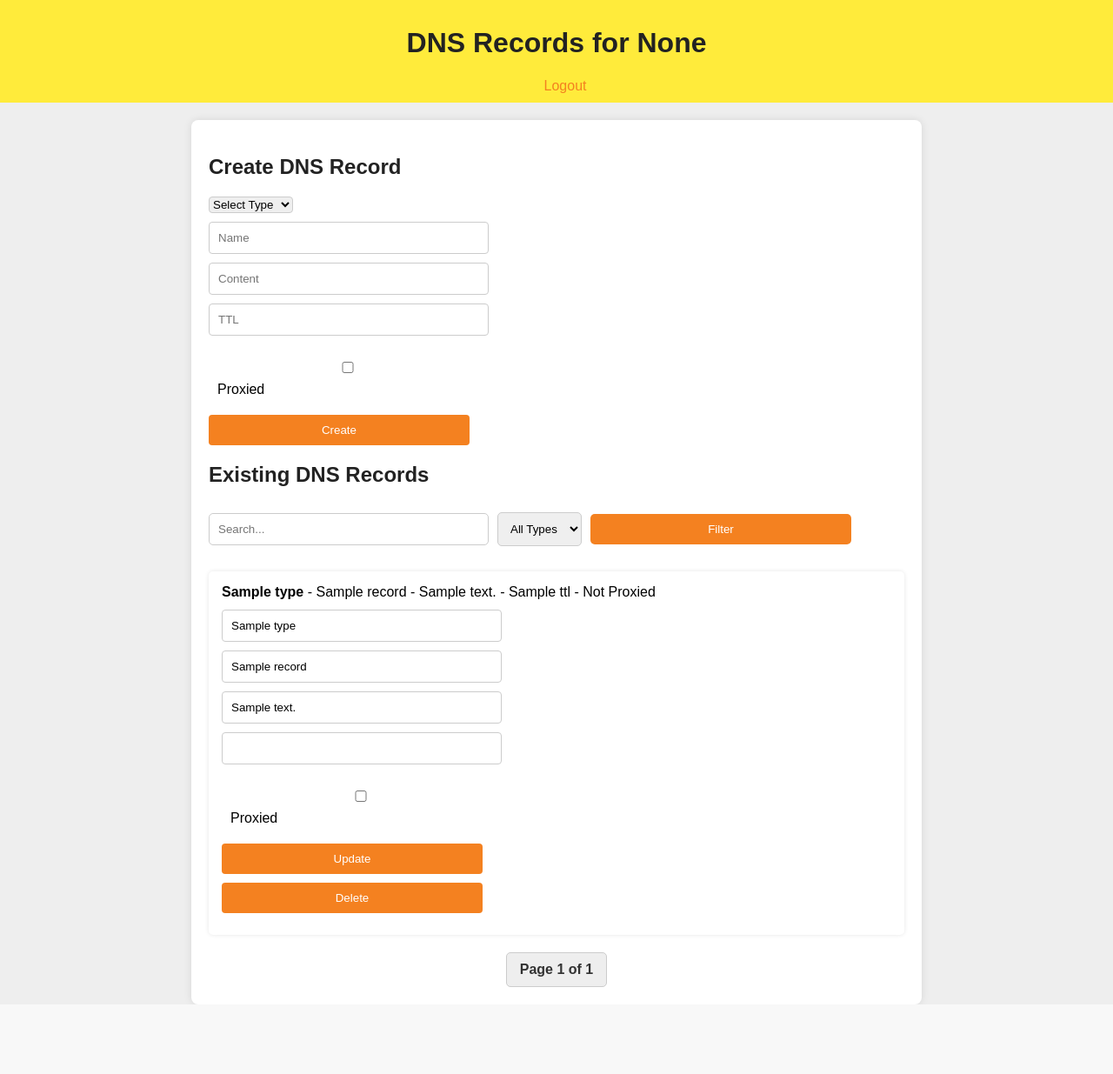
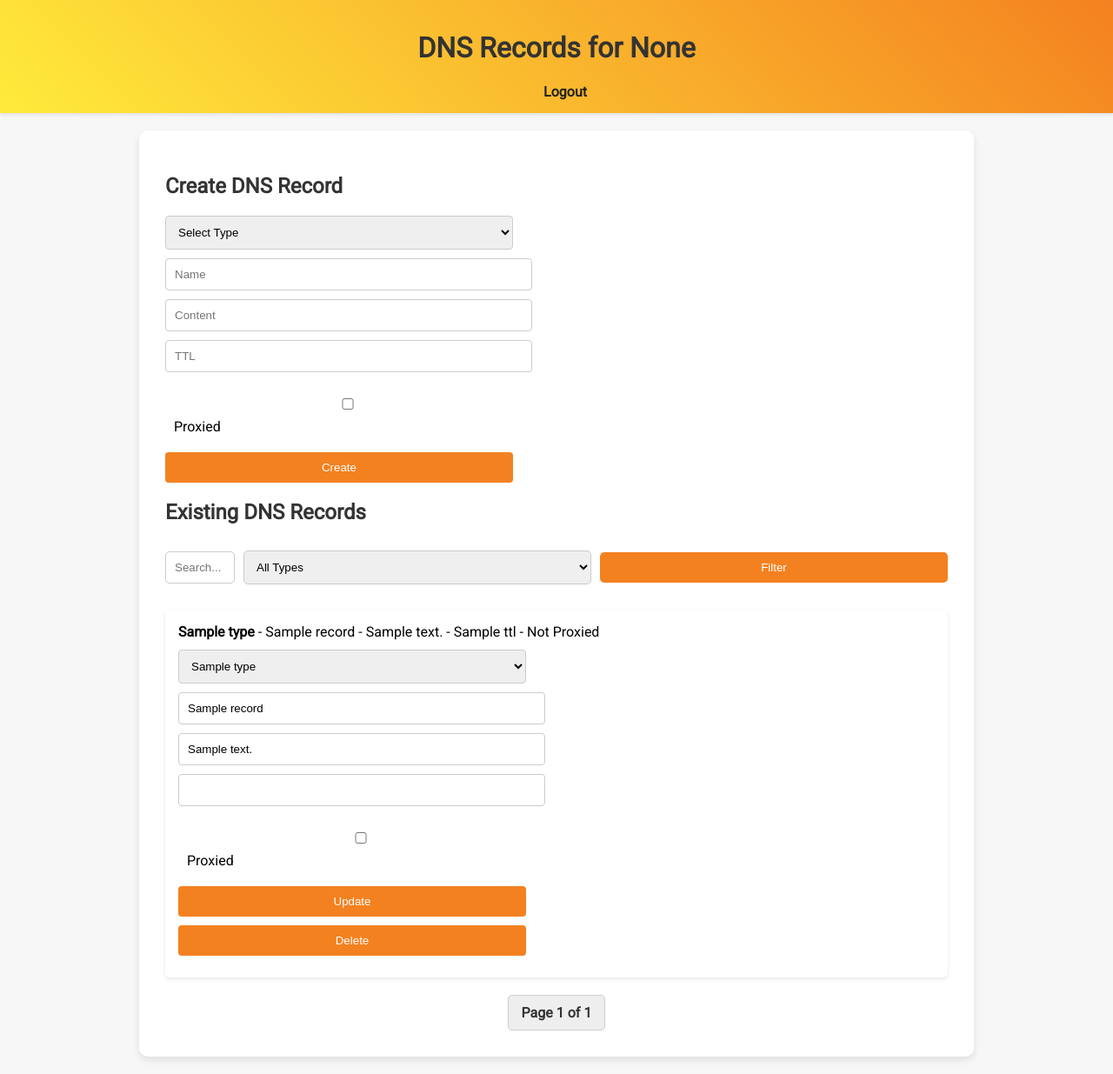
Before and after one commit to davidhfrankelcodes/flask-cloudflare-dns-crud-app, a Flask app: template templates/dns_records.html in a window 1280 px wide. Shown: the whole page at 87% size. Before the commit the page ends 1155 px from the top, so only its background shows below. Run offline with Flask 3, Linux system fonts and the light colour scheme; the template is opened without the code that fills it: most values are stand-ins (such as "Sample title", 1, 10 or a date in 2020).

Commit message:
prettier

```diff
--- a/static/styles.css
+++ b/static/styles.css
@@ -1,24 +1,29 @@
 /* styles.css */
 
+/* Import Google Font */
+@import url('https://fonts.googleapis.com/css?family=Roboto&display=swap');
+
 body {
-    font-family: Arial, sans-serif;
+    font-family: 'Roboto', Arial, sans-serif;
     margin: 0;
     padding: 0;
-    background-color: #EEE;  /* Light Grey */
+    background-color: #f7f7f7;  /* Lighter background for contrast */
 }
 
 header {
-    background-color: #FFEB3B;  /* Bright Yellow */
-    color: #222;  /* Dark Grey for better contrast */
-    padding: 10px 0;
+    background: linear-gradient(45deg, #FFEB3B, #F48120);
+    color: #222;
+    padding: 15px 0;
     text-align: center;
     margin-bottom: 20px;
+    box-shadow: 0 2px 4px rgba(0, 0, 0, 0.1);
 }
 
 header a {
-    color: #F48120;  /* Brand Orange */
+    color: #222;
     text-decoration: none;
     margin-left: 20px;
+    font-weight: bold;
 }
 
 header a:hover {
@@ -26,38 +31,45 @@ header a:hover {
 }
 
 h1, h2 {
-    color: #222;  /* Dark Grey */
+    color: #333;
 }
 
 .container {
-    max-width: 800px;
-    margin: 0 auto;
-    background-color: white;  /* White */
-    padding: 20px;
-    border-radius: 8px;
-    box-shadow: 0 0 10px rgba(0, 0, 0, 0.1);
+    max-width: 900px;
+    margin: 20px auto;
+    background-color: #fff;
+    padding: 30px;
+    border-radius: 10px;
+    box-shadow: 0 4px 8px rgba(0, 0, 0, 0.1);
 }
 
 form {
     margin: 20px 0;
 }
 
-form input, form button, form label {
+form input, form select, form button, form label {
     display: block;
     margin: 10px 0;
     padding: 10px;
     width: 100%;
-    max-width: 300px;
+    max-width: 400px;
+    transition: all 0.3s ease;
 }
 
 form input, form select {
-    border: 1px solid #CCC;
+    border: 1px solid #ccc;
     border-radius: 4px;
 }
 
+form input:focus, form select:focus {
+    border-color: #F48120;
+    outline: none;
+    box-shadow: 0 0 5px rgba(244, 129, 32, 0.5);
+}
+
 form button {
-    background-color: #F48120;  /* Brand Orange */
-    color: white;
+    background-color: #F48120;
+    color: #fff;
     border: none;
     border-radius: 4px;
     cursor: pointer;
@@ -73,11 +85,11 @@ ul {
 }
 
 li {
-    background-color: white;  /* White */
+    background-color: #fff;
     margin: 10px 0;
     padding: 15px;
     border-radius: 5px;
-    box-shadow: 0 0 5px rgba(0, 0, 0, 0.1);
+    box-shadow: 0 2px 4px rgba(0, 0, 0, 0.1);
 }
 
 li form {
--- a/templates/dns_records.html
+++ b/templates/dns_records.html
@@ -1,10 +1,10 @@
 <!DOCTYPE html>
 <html lang="en">
-
 <head>
     <meta charset="UTF-8">
     <meta name="viewport" content="width=device-width, initial-scale=1.0">
     <title>DNS Records</title>
+    <link href="https://fonts.googleapis.com/css?family=Roboto&display=swap" rel="stylesheet">
     <link rel="stylesheet" href="{{ url_for('static', filename='styles.css') }}">
     <link rel="icon" href="{{ url_for('static', filename='favicon.ico') }}" type="image/x-icon">
     <script>
@@ -13,67 +13,70 @@
         }
     </script>
 </head>
-
 <body>
     <header>
         <h1>DNS Records for {{ config.DOMAIN }}</h1>
-        <a href="{{ url_for('logout') }}">Logout</a>
+        <a href="{{ url_for('logout') }}" title="Logout from the application">Logout</a>
     </header>
 
     <div class="container">
         <h2>Create DNS Record</h2>
         <form method="POST" onsubmit="return confirmAction('create this DNS record')">
             <input type="hidden" name="action" value="create">
-            <select name="type" required>
+            <select name="type" required title="Select a valid DNS record type (e.g., A, CNAME, TXT, MX, etc.)">
                 <option value="">Select Type</option>
                 {% for type in valid_record_types %}
                 <option value="{{ type }}">{{ type }}</option>
                 {% endfor %}
             </select>
-            <input type="text" name="name" placeholder="Name" required>
-            <input type="text" name="content" placeholder="Content" required>
-            <input type="number" name="ttl" placeholder="TTL" required>
-            <label>
+            <input type="text" name="name" placeholder="Name" required title="Enter the DNS record name (e.g., www)">
+            <input type="text" name="content" placeholder="Content" required title="Enter the DNS record content (e.g., IP address or target domain)">
+            <input type="number" name="ttl" placeholder="TTL" required title="Enter the TTL (Time to Live) in seconds">
+            <label title="Enable Cloudflare proxy for this record">
                 <input type="checkbox" name="proxied"> Proxied
             </label>
-            <button type="submit">Create</button>
+            <button type="submit" title="Create this DNS record">Create</button>
         </form>
 
         <h2>Existing DNS Records</h2>
         <div class="search-filter">
             <form method="GET" action="{{ url_for('dns_records') }}">
-                <input type="text" name="search" placeholder="Search..." value="{{ search }}">
-                <select name="record_type">
+                <input type="text" name="search" placeholder="Search..." value="{{ search }}" title="Search by record name or content">
+                <select name="record_type" title="Filter by DNS record type">
                     <option value="">All Types</option>
                     <option value="A" {% if record_type=='A' %}selected{% endif %}>A</option>
                     <option value="CNAME" {% if record_type=='CNAME' %}selected{% endif %}>CNAME</option>
                     <option value="TXT" {% if record_type=='TXT' %}selected{% endif %}>TXT</option>
                     <!-- Add more types as needed -->
                 </select>
-                <button type="submit">Filter</button>
+                <button type="submit" title="Apply search filter">Filter</button>
             </form>
         </div>
         <ul>
             {% for record in records %}
             <li>
-                <strong>{{ record.type }}</strong> - {{ record.name }} - {{ record.content }} - {{ record.ttl }} - {{
-                'Proxied' if record.proxied else 'Not Proxied' }}
+                <strong>{{ record.type }}</strong> - {{ record.name }} - {{ record.content }} - {{ record.ttl }} - {{ 'Proxied' if record.proxied else 'Not Proxied' }}
                 <form method="POST" style="display:inline;" onsubmit="return confirmAction('update this DNS record')">
                     <input type="hidden" name="action" value="update">
                     <input type="hidden" name="record_id" value="{{ record.id }}">
-                    <input type="text" name="type" value="{{ record.type }}">
-                    <input type="text" name="name" value="{{ record.name }}">
-                    <input type="text" name="content" value="{{ record.content }}">
-                    <input type="number" name="ttl" value="{{ record.ttl }}">
-                    <label>
+                    <!-- Update form with dropdown for type -->
+                    <select name="type" required title="Select a valid DNS record type">
+                        {% for type in valid_record_types %}
+                        <option value="{{ type }}" {% if record.type == type %}selected{% endif %}>{{ type }}</option>
+                        {% endfor %}
+                    </select>
+                    <input type="text" name="name" value="{{ record.name }}" title="Edit the DNS record name">
+                    <input type="text" name="content" value="{{ record.content }}" title="Edit the DNS record content">
+                    <input type="number" name="ttl" value="{{ record.ttl }}" title="Edit the TTL in seconds">
+                    <label title="Toggle Cloudflare proxy for this record">
                         <input type="checkbox" name="proxied" {% if record.proxied %}checked{% endif %}> Proxied
                     </label>
-                    <button type="submit">Update</button>
+                    <button type="submit" title="Update this DNS record">Update</button>
                 </form>
                 <form method="POST" style="display:inline;" onsubmit="return confirmAction('delete this DNS record')">
                     <input type="hidden" name="action" value="delete">
                     <input type="hidden" name="record_id" value="{{ record.id }}">
-                    <button type="submit">Delete</button>
+                    <button type="submit" title="Delete this DNS record">Delete</button>
                 </form>
             </li>
             {% endfor %}
@@ -81,17 +84,13 @@
 
         <div class="pagination">
             {% if page > 1 %}
-            <a
-                href="{{ url_for('dns_records', page=page-1, per_page=per_page, search=search, record_type=record_type) }}">&laquo;
-                Previous</a>
+            <a href="{{ url_for('dns_records', page=page-1, per_page=per_page, search=search, record_type=record_type) }}" title="Go to previous page">&laquo; Previous</a>
             {% endif %}
             <span>Page {{ page }} of {{ total_pages }}</span>
-            {% if page < total_pages %} <a
-                href="{{ url_for('dns_records', page=page+1, per_page=per_page, search=search, record_type=record_type) }}">
-                Next &raquo;</a>
-                {% endif %}
+            {% if page < total_pages %}
+            <a href="{{ url_for('dns_records', page=page+1, per_page=per_page, search=search, record_type=record_type) }}" title="Go to next page">Next &raquo;</a>
+            {% endif %}
         </div>
     </div>
 </body>
-
 </html>
```
Also changed, not shown: other parts of static/styles.css (+12 -11 lines).
